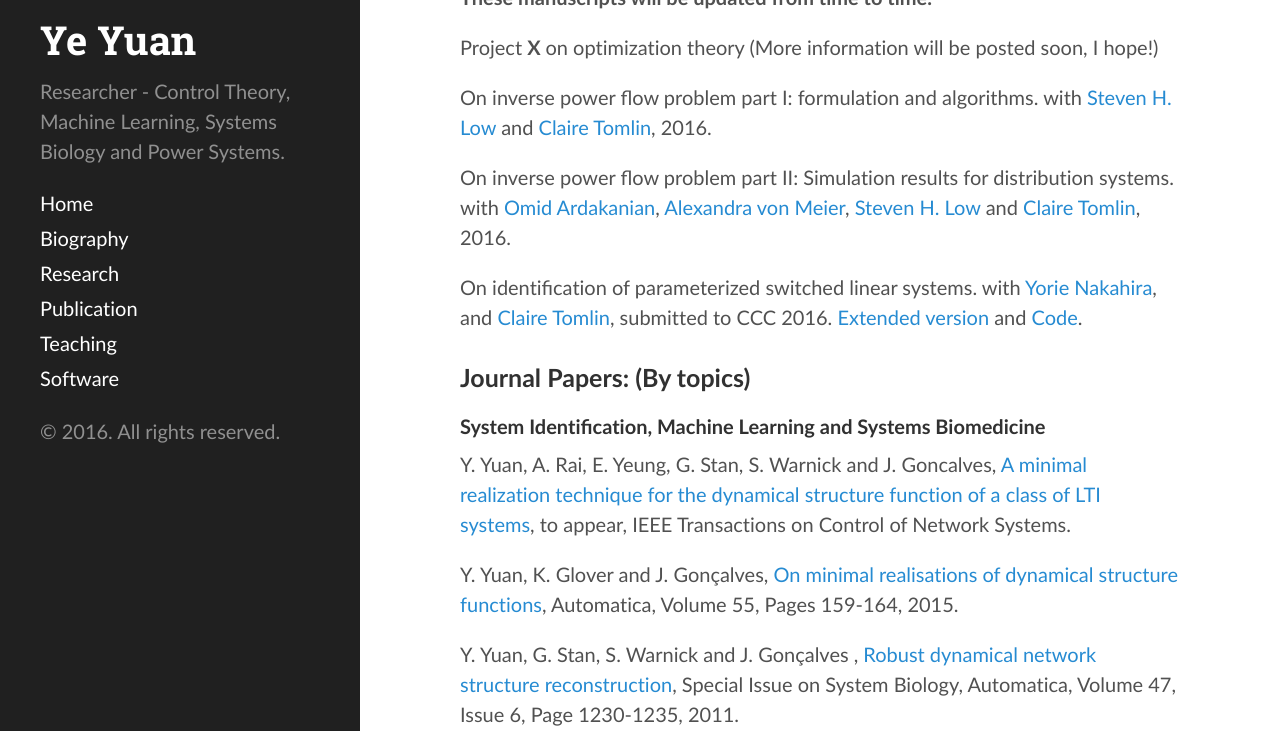
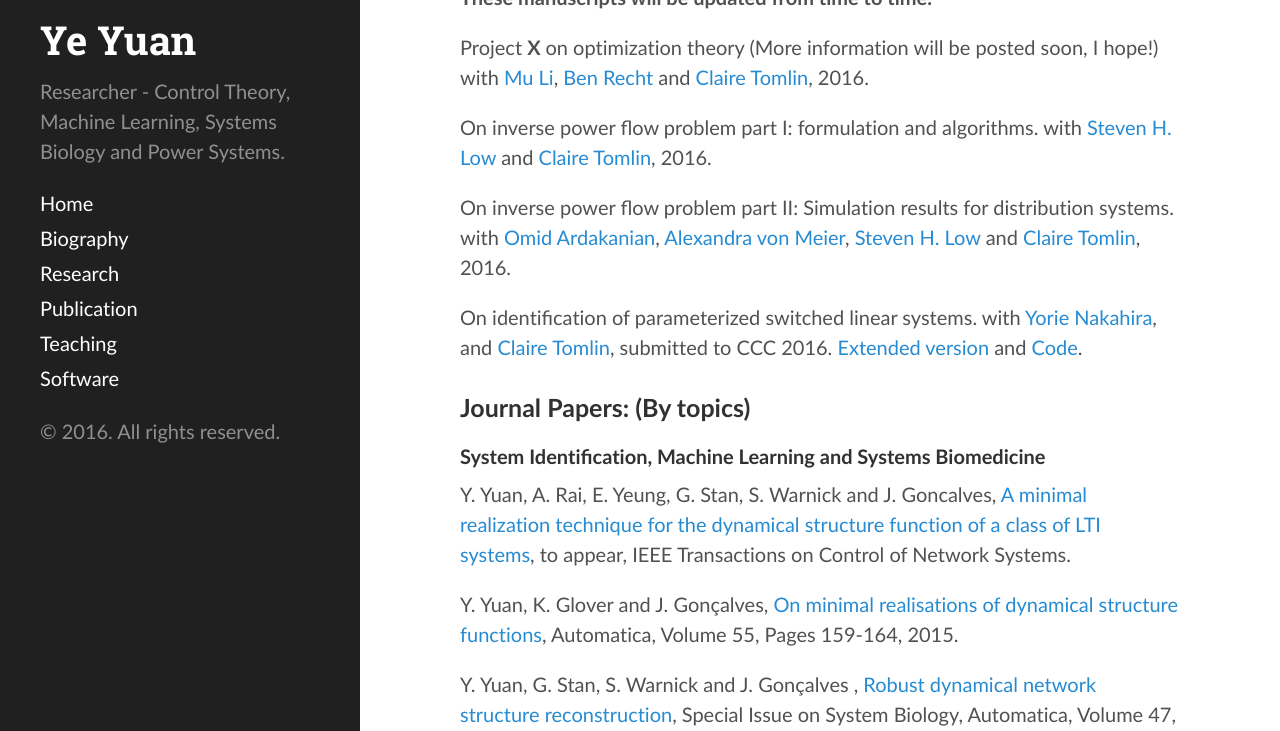
Before and after one commit to yy311/yy311.github.io, a Jekyll site: the page built from publication.md, in a window 1280 px wide and 900 px high, cut to the strip 169-900 px from the top of the window. Built offline with Jekyll 4.4.1, drawn with Linux system fonts in a browser that asks for light colours.

Commit message:
Update publication.md

```diff
--- a/publication.md
+++ b/publication.md
@@ -6,7 +6,7 @@ layout: page
 
 <b>These manuscripts will be updated from time to time. </b>
 
-Project <b> X </b> on optimization theory (More information will be posted soon, I hope!)
+Project <b> X </b> on optimization theory (More information will be posted soon, I hope!) with [Mu Li](http://www.cs.cmu.edu/~muli/), [Ben Recht](http://www.eecs.berkeley.edu/~brecht/) and [Claire Tomlin](http://www.eecs.berkeley.edu/~tomlin/), 2016.
 
 On inverse power flow problem part I: formulation and algorithms. with [Steven H. Low](http://netlab.caltech.edu/~slow/) and [Claire Tomlin](http://www.eecs.berkeley.edu/~tomlin/), 2016.
 
```
